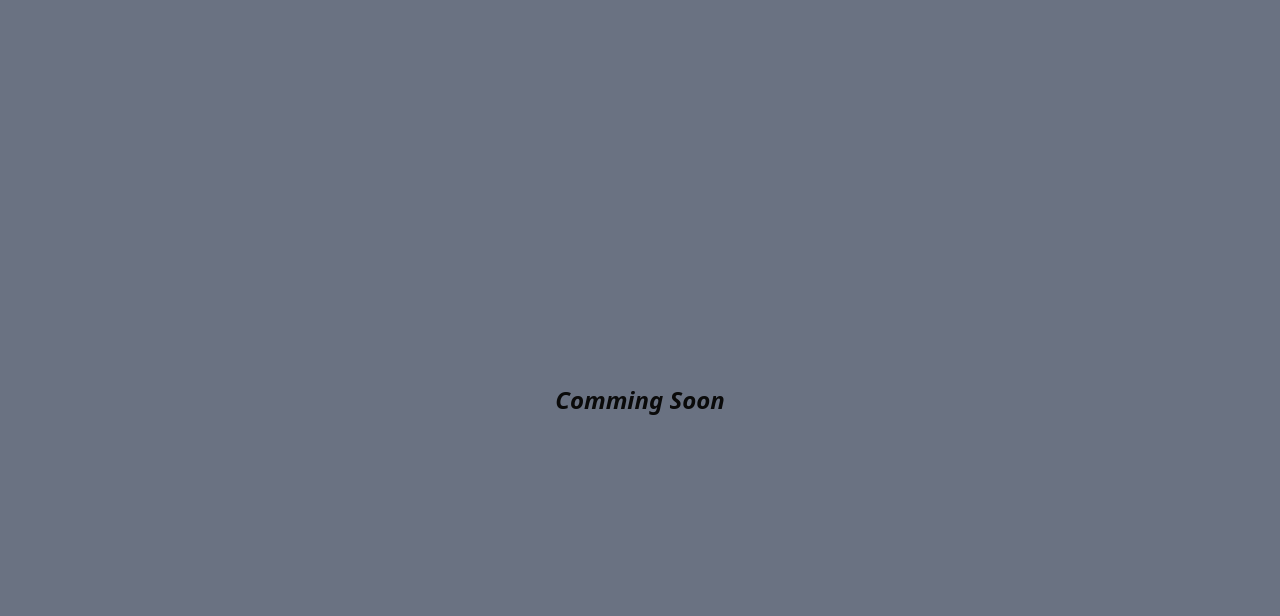
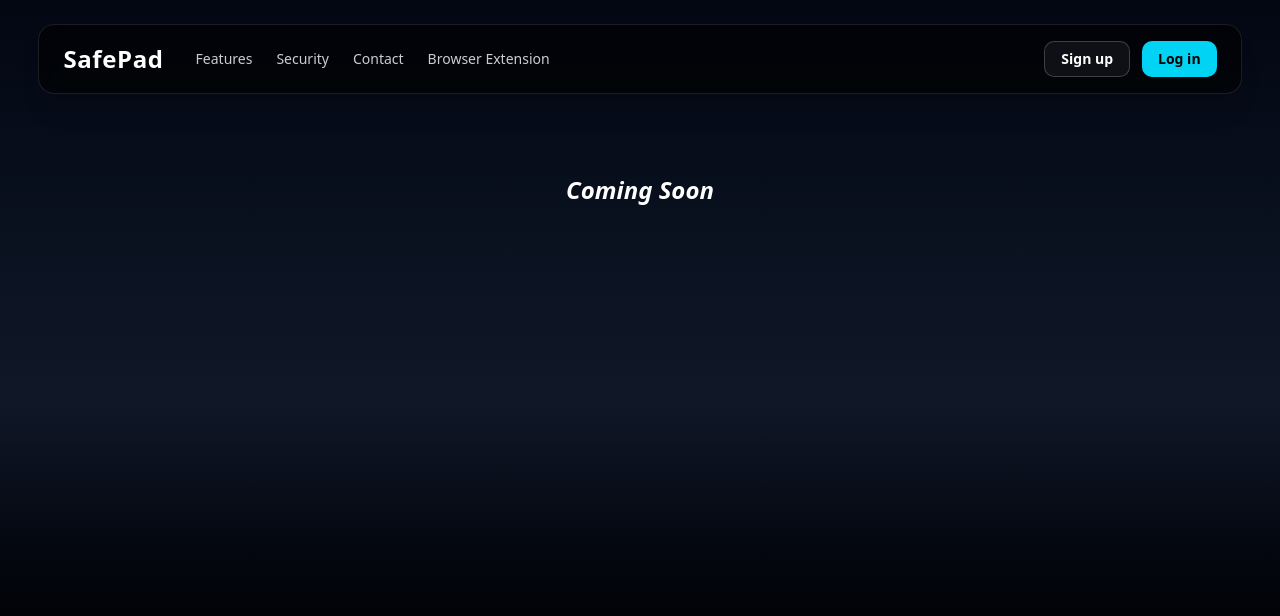
Before and after one commit to prashant-1342/SafePad, a Next.js app: page /auth/extension in a window 1280 px wide. Shown: the top 616 px of the page. Built offline with nearby package versions, Linux system fonts and the light colour scheme.

Commit message:
fixed navbar positioning on all pages

```diff
--- a/app/auth/contact/page.tsx
+++ b/app/auth/contact/page.tsx
@@ -1,5 +1,5 @@
 "use client";
-
+import Navbar from "@/app/components/Navbar"
 import { useState } from "react";
 import { Button } from "@/components/ui/button";
 
@@ -36,12 +36,15 @@ export default function ContactPage() {
 
     setLoading(false);
   };
+  return (
+     <div className="min-h-screen bg-gradient-to-b from-gray-950 via-gray-900 to-black text-white pt-6">
+      <Navbar/>
+      <div className="flex-1 flex items-center justify-center py-12">
+        <div className="w-full max-w-5xl rounded-2xl border border-white/10 bg-white/5 backdrop-blur overflow-hidden grid grid-cols-1 md:grid-cols-2 shadow-xl">
 
-  return (
-    <div className="min-h-screen bg-gradient-to-b from-gray-950 via-gray-900 to-black flex items-center justify-center px-6">
-      <div className="w-full max-w-5xl rounded-2xl border border-white/10 bg-white/5 backdrop-blur overflow-hidden grid grid-cols-1 md:grid-cols-2 shadow-xl">
 
-        {/* Left */}
+
+
         <div className="relative p-10 text-white flex flex-col justify-center bg-gradient-to-br from-blue-600/20 to-cyan-400/10">
           <h1 className="text-4xl font-bold tracking-tight">
             Contact <span className="text-blue-400">SafePad</span>
@@ -57,7 +60,7 @@ export default function ContactPage() {
           </div>
         </div>
 
-        {/* Right */}
+
         <div className="p-10">
           <h2 className="text-2xl font-semibold text-white">
             Send a message
@@ -113,5 +116,6 @@ export default function ContactPage() {
         </div>
       </div>
     </div>
+    </div>
   );
 }
--- a/app/auth/extension/page.tsx
+++ b/app/auth/extension/page.tsx
@@ -1,8 +1,11 @@
-
+import Navbar from "@/app/components/Navbar";
 export default function Extension(){
-    return (
-        <div className="flex bg-gray-500 items-center justify-center h-screen">
-            <h1 className="text-2xl font-bold italic">Comming Soon</h1>
-        </div>
-    );
+  return (
+    <div className="min-h-screen bg-gradient-to-b from-gray-950 via-gray-900 to-black text-white pt-6">
+      <Navbar/>
+      <div className="flex-1 my-20 flex items-center justify-center">
+        <h1 className="text-2xl font-bold italic text-white">Coming Soon</h1>
+      </div>
+    </div>
+  );
 }
--- a/app/auth/features/page.tsx
+++ b/app/auth/features/page.tsx
@@ -1,9 +1,10 @@
+import Navbar from "@/app/components/Navbar"
 export default function FeaturesPage() {
   return (
-    <div className="min-h-screen bg-gradient-to-b from-gray-950 via-gray-900 to-black text-white">
-
-      <section className="relative overflow-hidden py-24 text-center">
-        <div className="absolute inset-0 bg-[radial-gradient(circle_at_top,rgba(59,130,246,0.25),transparent_60%)]" />
+        <div className="min-h-screen bg-gradient-to-b from-gray-950 via-gray-900 to-black text-white pt-6">
+      <Navbar/>
+      <section className="relative overflow-hidden py-6  text-center">
+        <div className="absolute inset-0 bg-[radial-gradient(circle_at_top,transparent_60%)]" />
         <h1 className="relative text-4xl md:text-5xl font-bold tracking-tight">
           Why <span className="text-blue-500">SafePad</span>?
         </h1>
@@ -78,6 +79,7 @@ function FeatureCard({
   icon: string;
 }) {
   return (
+
     <div className="group relative rounded-xl border border-white/10 bg-white/5 p-6 backdrop-blur transition-all duration-300 hover:-translate-y-2 hover:border-blue-500/40 hover:shadow-[0_0_40px_-10px_rgba(59,130,246,0.6)]">
 
       <div className="mb-4 inline-flex h-12 w-12 items-center justify-center rounded-lg bg-gradient-to-br from-blue-500 to-cyan-400 text-2xl">
@@ -92,5 +94,6 @@ function FeatureCard({
         {description}
       </p>
     </div>
+
   );
 }
--- a/app/auth/security/page.tsx
+++ b/app/auth/security/page.tsx
@@ -1,7 +1,12 @@
+import Navbar from "@/app/components/Navbar"
 export default function Security() {
   return (
-    <div className="min-h-screen bg-gradient-to-b from-gray-950 via-gray-900 to-black px-6 py-28 text-white lg:px-16 xl:px-24">
-      <div className="mx-auto max-w-4xl space-y-20">
+
+
+     <div className="min-h-screen bg-gradient-to-b from-gray-950 via-gray-900 to-black text-white pt-6">
+      <Navbar/>
+
+      <div className="mx-auto py-20 max-w-4xl space-y-20">
 
         <section className="space-y-6">
           <h1 className="text-4xl font-semibold tracking-tight">
@@ -91,5 +96,6 @@ export default function Security() {
 
       </div>
     </div>
+
   );
 }
--- a/app/components/Navbar.tsx
+++ b/app/components/Navbar.tsx
@@ -5,7 +5,7 @@ import Link from "next/link";
 
 export default function Navbar() {
   return (
-    <nav className="fixed top-6 left-1/2 z-50 w-[94%] max-w-7xl -translate-x-1/2 rounded-2xl border border-white/10 bg-black/60 px-6 py-4 backdrop-blur shadow-xl">
+    <nav className="sticky top-0  z-50 w-[94%] max-w-7xl mx-auto rounded-2xl border border-white/10 bg-black/60 px-6 py-4 backdrop-blur shadow-xl">
       <div className="flex items-center justify-between">
         <div className="flex items-center gap-8">
           <Link href="/" className="text-2xl font-semibold tracking-wide">
--- a/app/page.tsx
+++ b/app/page.tsx
@@ -29,10 +29,9 @@ const pillars = [
 
 export default function Home() {
   return (
-    <div className="min-h-screen bg-[#04070f] text-white">
+    <div className="min-h-screen bg-[#04070f] text-white pt-6">
       <Navbar />
-
-      <main className="relative overflow-hidden bg-gradient-to-b from-[#0b1224] via-[#070c18] to-[#04070f]">
+      <main className="overflow-hidden bg-gradient-to-b from-[#0b1224] via-[#070c18] to-[#04070f]">
         <div className="pointer-events-none absolute -left-20 top-10 h-96 w-96 rotate-12 bg-gradient-to-br from-blue-500 via-cyan-400 to-purple-500 opacity-30 blur-3xl" />
         <div className="pointer-events-none absolute right-0 top-72 h-80 w-80 -rotate-12 bg-gradient-to-br from-pink-400 via-orange-300 to-yellow-200 opacity-25 blur-3xl" />
 
```
Also changed, not shown: app/lib/security.ts (line endings or trailing spaces).
